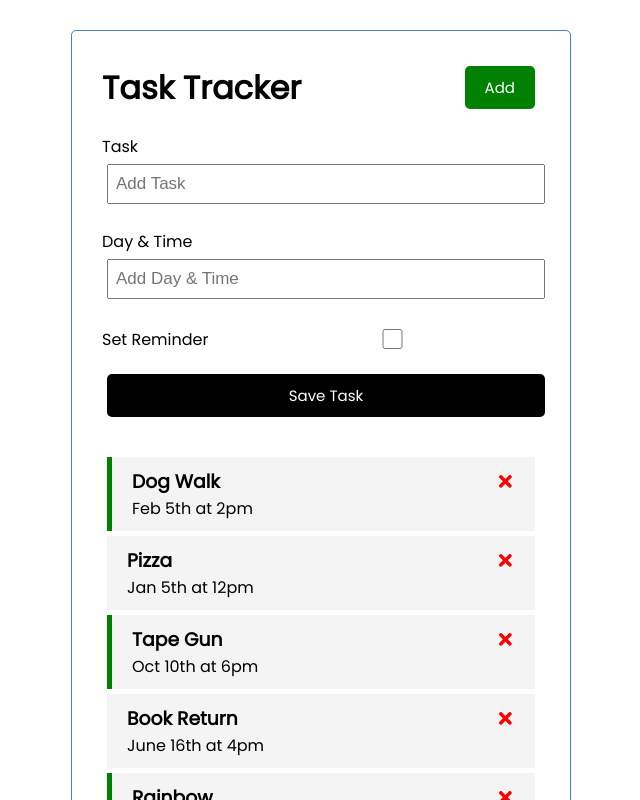
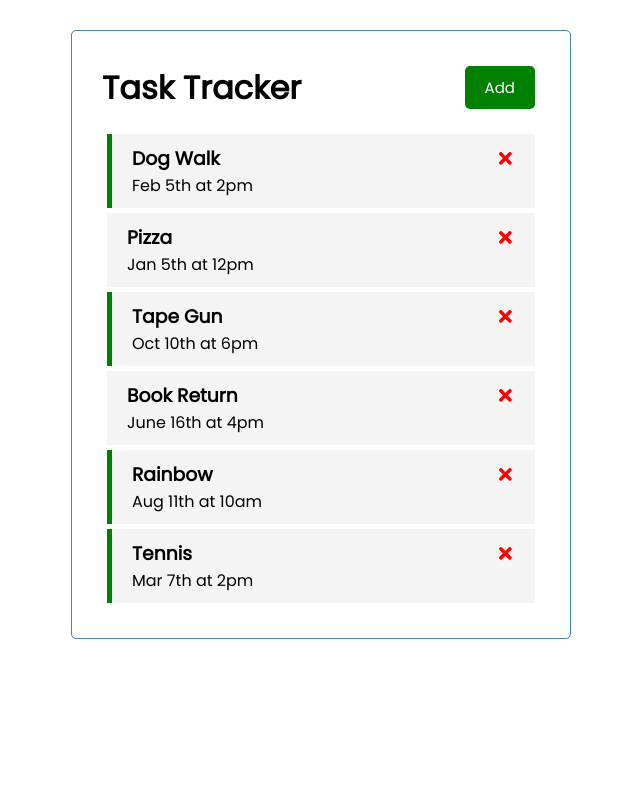
Before and after one commit to chrisyoung0101/traversy-react-task-tracker, a React (Create React App) app: page / in a window 1280 px wide. Shown: the top 800 px of the page, without its empty margins (319-959 px from the left). Built offline with nearby package versions, Linux system fonts and the light colour scheme.

Commit message:
commit this

```diff
--- a/src/App.js
+++ b/src/App.js
@@ -7,6 +7,10 @@
 
 // Main root app component
 function App() {
+  //state to hide / show the input forms with the green add button.  We will toggle state using a boolean value
+  const [showAddTask, setShowAddTask] = useState(false);
+
+  //Default task state
   const [tasks, setTasks] = useState([
     {
       id: 1,
@@ -81,8 +85,11 @@
 
   return (
     <div className="container">
-      <Header />
-      <AddTask onAdd={addTask} />
+      {/* invoking onAdd will set the value of showAddTask to the opposite of whatever the current value is - toggling the form */}
+      <Header onAdd={() => setShowAddTask(!showAddTask)} />
+      {/* if showAddTask is true then show the Add task component green button*/}
+      {/* this expression is like a ternary without using an else */}
+      {showAddTask && <AddTask onAdd={addTask} />}
 
       {/* if tasks exist, show them otherwise show message */}
       {tasks.length > 0 ? (
--- a/src/components/Header.js
+++ b/src/components/Header.js
@@ -1,11 +1,7 @@
 import PropTypes from 'prop-types';
 import Button from './Button';
 
-const Header = ({ title }) => {
-  const onClick = (e) => {
-    console.log('click', e);
-  };
-
+const Header = ({ title, onAdd }) => {
   return (
     <header className="header">
       {/* <h1 style={{ color: 'red', backgroundColor: 'black' }}>{title}</h1> */}
@@ -13,7 +9,7 @@
       {/* <h1 style={headingStyle}>{title}</h1> */}
 
       <h1>{title}</h1>
-      <Button color="green" text="Add" onClick={onClick} />
+      <Button color="green" text="Add" onClick={onAdd} />
     </header>
   );
 };
```
